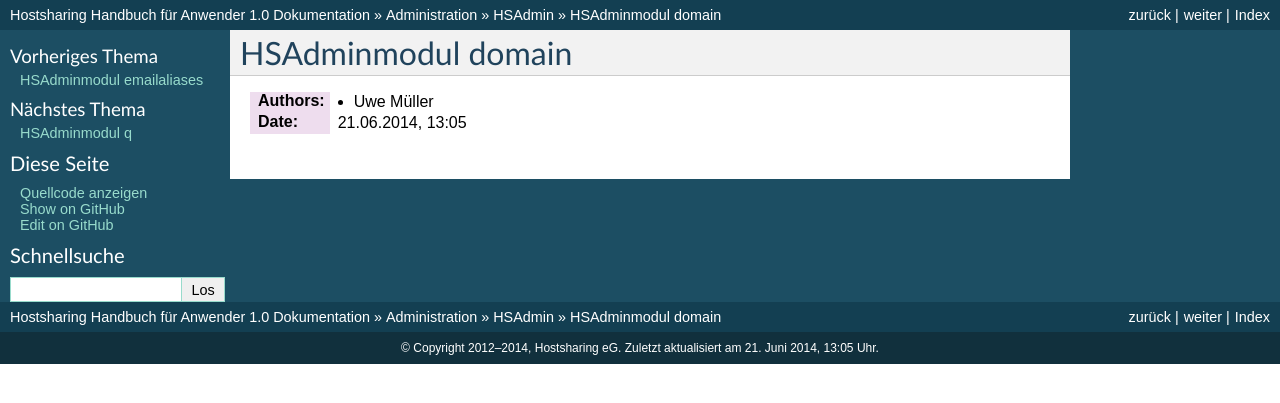
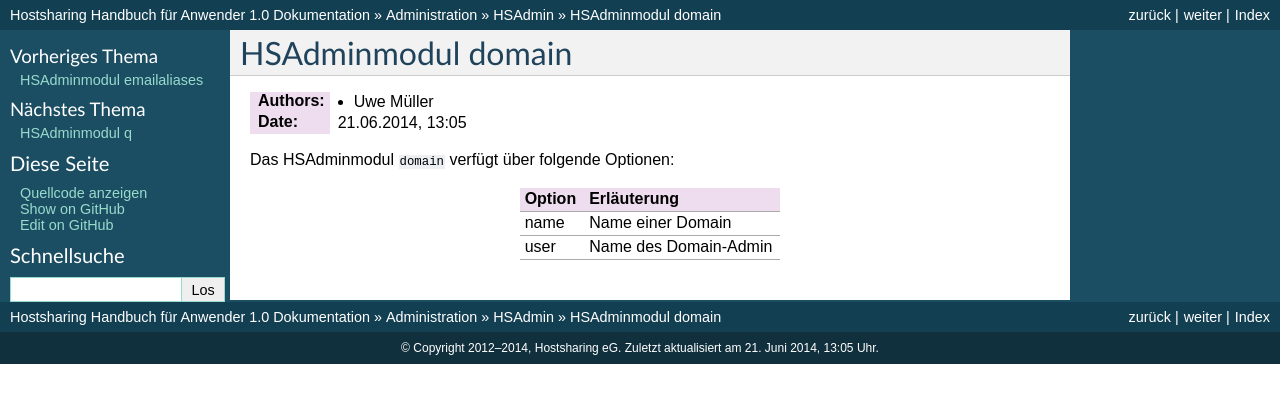
Before and after one commit to hostsharing/hs.docs.users, a Sphinx documentation site: the page built from source/administration/hsadmin/domain.rst, in a window 1280 px wide. Shown: the top 403 px of the page. Built offline with Sphinx 7.4.7, drawn with Linux system fonts in a browser that asks for light colours; pages that are not in the unit, such as notebooks, are missing from menus.

Commit message:
intitial content

```diff
--- a/source/administration/hsadmin/domain.rst
+++ b/source/administration/hsadmin/domain.rst
@@ -8,3 +8,13 @@
 :Authors: - Uwe Müller
 
 :Date: |date|, |time|
+
+Das HSAdminmodul ``domain`` verfügt über folgende Optionen:
+
++---------------+------------------------------------------------+
+| Option        | Erläuterung                                    |
++===============+================================================+
+| name          | Name einer Domain                              |
++---------------+------------------------------------------------+
+| user          | Name des Domain-Admin                          |
++---------------+------------------------------------------------+
```
